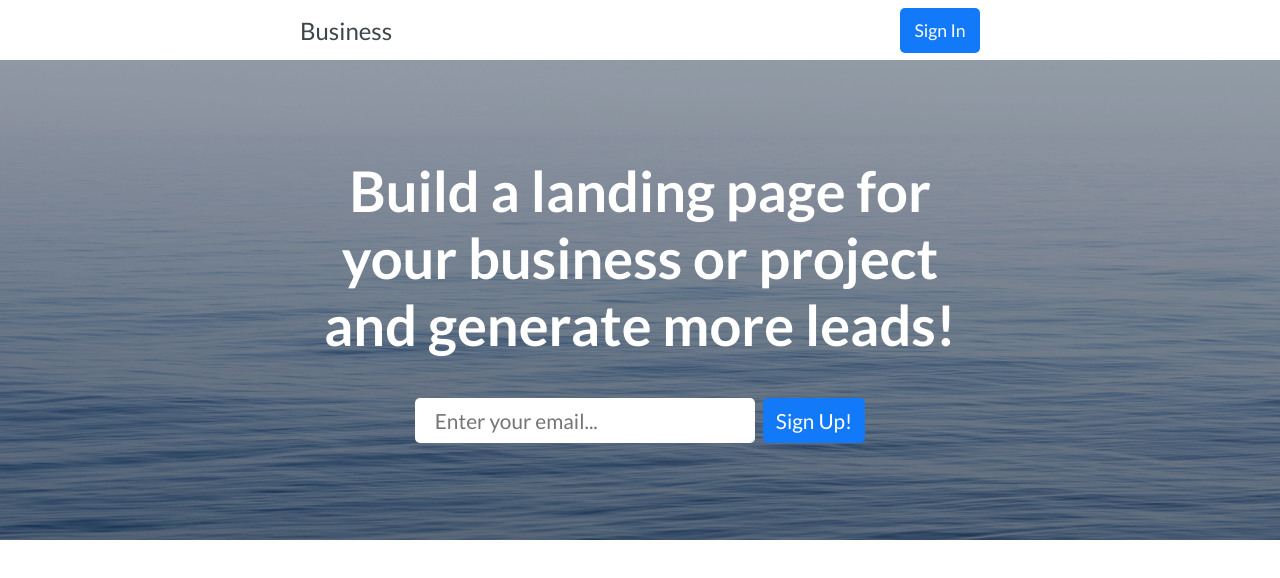
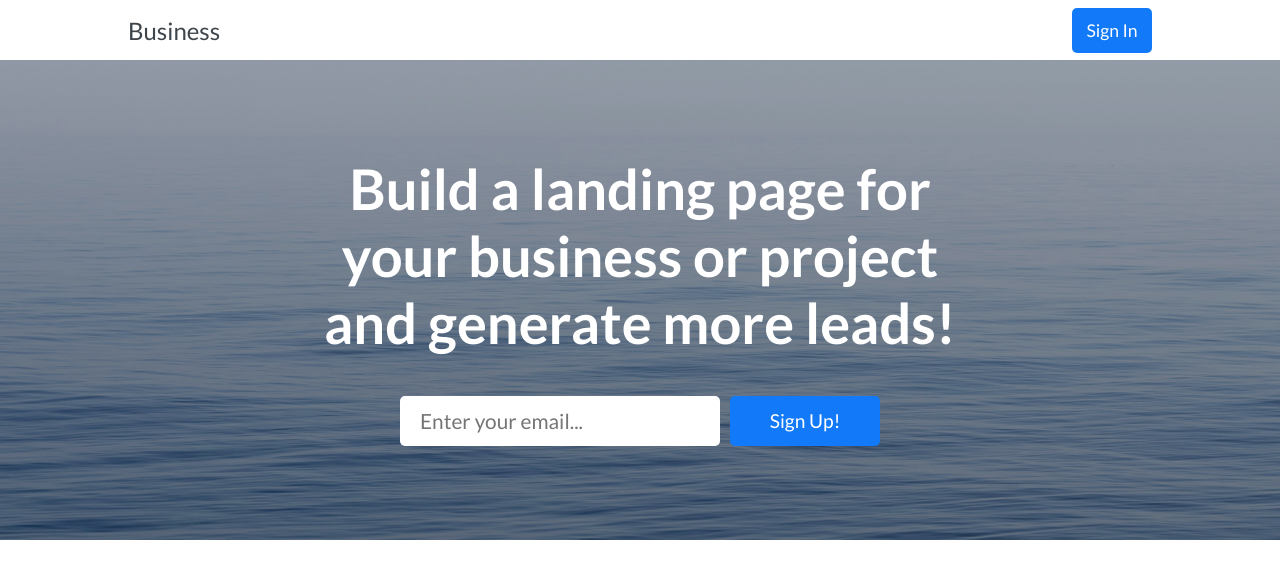
Before and after one commit to dirmegle/Tarpinis-egzaminas, a website: page index.html in a window 1280 px wide. Drawn offline with Linux system fonts and the light colour scheme.

Commit message:
isskaidyti dalykai

```diff
--- a/index.html
+++ b/index.html
@@ -11,16 +11,16 @@
     <!-- Navigation -->
     <nav>
       <a href="#" class="business">Business</a>
-      <a href="#"> <button>Sign In</button></a>
+      <a href="#" class="button">Sign In </a>
  </nav>
 <main>
 <!-- Hero section -->
 <section class="hero">
  <h2>Build a landing page for your business or project and generate more leads!</h2>
  <form action="#" method="get">
-   <input type="text" id="Email" placeholder="Enter your email..." name="Email">
-   <a href="#"><button>Sign Up!</button></a>
-   </form>
+  <input type="text" id="Email" placeholder="Enter your email..." name="Email">
+  <button class="button">Sign Up!</button>
+ </form>
 </section>
 
 <!-- Benefits -->
--- /dev/null
+++ b/scss/general.scss
@@ -0,0 +1,14 @@
+@import url('https://fonts.googleapis.com/css2?family=Lato:wght@100;300;400;700;900&display=swap');
+
+// Variables
+
+
+$accent: #127af8;
+$section: #f8f9fa;
+
+* {
+  margin: 0;
+  padding: 0;
+  box-sizing: border-box;
+  font-family: 'Lato', sans-serif;
+}
--- /dev/null
+++ b/scss/hero.scss
@@ -0,0 +1,75 @@
+main {
+    padding-top: 60px;
+}
+
+.hero {
+    height: 60vh;
+    background: url(../images/bg-masthead.jpg);
+    background-position: center;
+    background-size: cover;
+    display: flex;
+    flex-direction: column;
+    justify-content: center;
+    align-items: center;
+    position: relative;
+
+    &::before {
+        content: "";
+        position: absolute;
+        width: 100%;
+        height: 100%;
+        background: black;
+        opacity: 0.2;
+        z-index: 0;
+    }
+
+    * {
+        z-index: 1;
+    }
+
+    h2 {
+        max-width: 50vw;
+        font-size: 3.5em;
+        text-align: center;
+        color: white;
+        margin-bottom: 40px;
+    }
+
+    form {
+        display: flex;
+        flex-direction: row;
+        column-gap: 5px;
+    }
+
+    input {
+        height: 50px;
+        width: 25vw;
+        border: none;
+        border-radius: 5px;
+        font-family: lato;
+        font-size: 1.3em;
+        margin-right: 5px;
+        padding-left: 20px;
+    }
+
+    .button {
+        background-color: $accent;
+        color: white;
+        font-size: 1.2em;
+        text-decoration: none;
+        border: none;
+        height: 50px;
+        width: 150px;
+        border-radius: 5px;
+        display: flex;
+        align-items: center;
+        justify-content: center;
+        transition: 0.3s;
+
+        &:hover {
+          background-color: white;
+          border: 2px solid $accent;
+          color: $accent;
+        }
+    }
+}
--- /dev/null
+++ b/scss/media.scss
@@ -0,0 +1,31 @@
+// Navigation
+
+@media (max-width: 768px) {
+
+    .hero {
+
+        h2 {
+            max-width: 90vw;
+            font-size: 2.5em;
+        }
+
+        form {
+            flex-direction: column;
+            row-gap: 10px;
+            align-items: center;
+            width: 100%;
+        }
+
+        input {
+            width: 90%;
+            margin: 0;
+            height: 55px;
+        }
+
+        .button {
+            width: 90%;
+            height: 55px;
+        }
+    }
+
+}
--- /dev/null
+++ b/scss/nav.scss
@@ -0,0 +1,38 @@
+nav {
+    width: 100%;
+    background-color: white;
+    height: 60px;
+    padding: 0 10%;
+    position: fixed;
+    display: flex;
+    justify-content: space-between;
+    align-items: center;
+    z-index: 1;
+
+    .business {
+      font-size: 1.5em;
+      text-decoration: none;
+      color: #3e454b;
+    }
+
+    .button {
+      background-color: $accent;
+      color: white;
+      font-size: 1.1em;
+      text-decoration: none;
+      border: none;
+      height: 45px;
+      width: 80px;
+      border-radius: 5px;
+      display: flex;
+      align-items: center;
+      justify-content: center;
+      transition: 0.3s;
+
+      &:hover {
+        background-color: transparent;
+        border: 2px solid $accent;
+        color: $accent;
+      }
+    }
+  }
--- a/scss/style.scss
+++ b/scss/style.scss
@@ -1,115 +1,4 @@
-@import url('https://fonts.googleapis.com/css2?family=Lato:wght@100;300;400;700;900&display=swap');
-
-// Variables
-
-
-$accent: #127af8;
-$section: #f8f9fa;
-
-* {
-  margin: 0;
-  padding: 0;
-}
-
-
-body {
-  font-family: 'Lato', sans-serif;
-}
-
-main {
-  padding-top: 60px;
-}
-
-// navigacija
-
-nav {
-  background-color: white;
-  height: 60px;
-  position: fixed;
-  min-width: 100vw;
-  display: flex;
-  justify-content: space-between;
-  align-items: center;
-  z-index: 1;
-
-  .business {
-    margin-left: 300px;
-    font-size: 1.5em;
-    text-decoration: none;
-    color: #3e454b;
-  }
-
-  button {
-    background-color: $accent;
-    color: white;
-    font-size: 1.1em;
-    border: none;
-    height: 45px;
-    width: 80px;
-    border-radius: 5px;
-    margin-right: 300px;
-    font-family: lato;
-
-    &:hover {
-      background-color: #3e454b;
-    }
-  }
-}
-
-// 1st header
-
-.hero {
-  height: 60vh;
-  background: url(../images/bg-masthead.jpg);
-  background-position: center;
-  background-size: cover;
-  display: flex;
-  flex-direction: column;
-  justify-content: center;
-  align-items: center;
-  position: relative;
-
-  &::before {
-    content: "";
-    position: absolute;
-    width: 100%;
-    height: 100%;
-    background: black;
-    opacity: 0.2;
-    z-index: 0;
-  }
-
-  * {
-    z-index: 1;
-  }
-
-  h2 {
-    max-width: 50vw;
-    font-size: 3.5em;
-    text-align: center;
-    color: white;
-    margin-bottom: 40px;
-  }
-
-  input {
-    height: 45px;
-    width: 25vw;
-    border: none;
-    border-radius: 5px;
-    font-family: lato;
-    font-size: 1.3em;
-    margin-right: 5px;
-    padding-left: 20px;
-  }
-
-  button {
-    background-color: $accent;
-    color: white;
-    border: none;
-    border-radius: 5px;
-    height: 45px;
-    width: 8vw;
-    font-size: 1.3em;
-    font-family: lato;
-  }
-}
+@import "general.scss";
+@import "nav.scss";
+@import "hero.scss";
+@import "media.scss";
```
Also changed, not shown: app/css/style.css.
